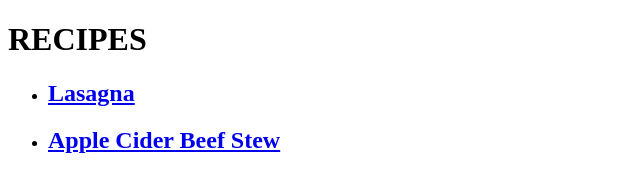
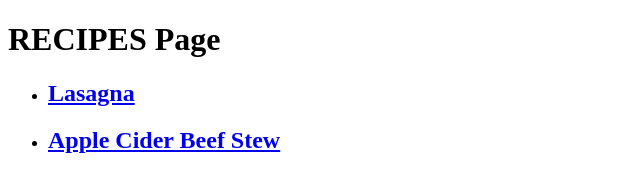
Before and after one commit to PN-Barnes/OdinRecipes, a plain HTML site: page Index.html in a window 1280 px wide. Shown: the whole page, without its empty margins (0-640 px from the left). Drawn offline with Linux system fonts and the light colour scheme.

Commit message:
fix index

```diff
--- a/Index.html
+++ b/Index.html
@@ -6,7 +6,7 @@
     <title>Document</title>
   </head>
   <body>
-    <h1>RECIPES</h1>
+    <h1>RECIPES Page</h1>
     <ul>
       <li>
         <h2><a href="../OdinRecipes/lasagna.html">Lasagna</a></h2>
```
